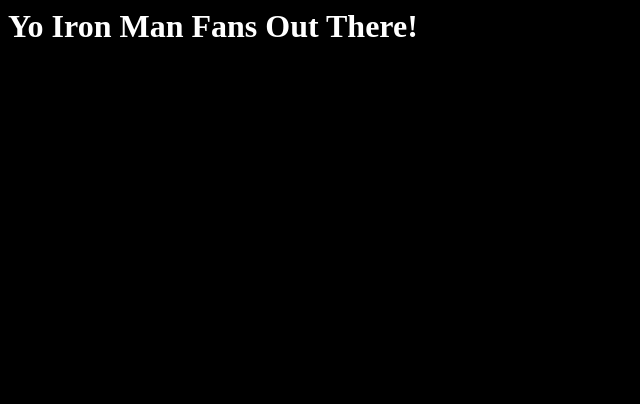
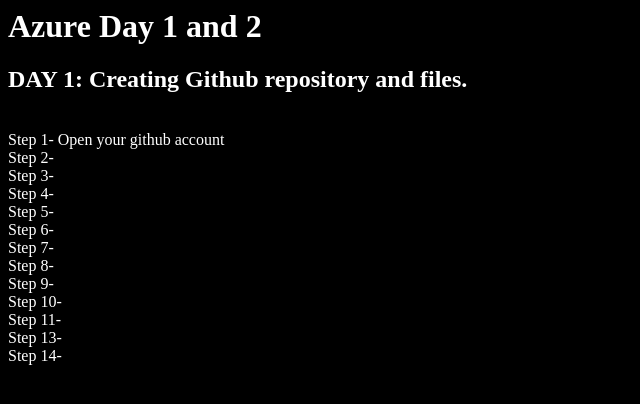
Before and after one commit to Kanchanbhale/repo5, a plain HTML site: page index.html in a window 1280 px wide. Shown: the whole page, without its empty margins (0-640 px from the left). Drawn offline with Linux system fonts and the light colour scheme.

Commit message:
Update index.html

```diff
--- a/index.html
+++ b/index.html
@@ -1,7 +1,21 @@
 <html>
   <font color = "white">
 <body bgcolor="black">
-<h1>Yo Iron Man Fans Out There!</h1>
+<h1>Azure Day 1 and 2</h1>
+  <h2>DAY 1: Creating Github repository and files.</h2>
+   <p1><br>Step 1- Open your github account
+     <br>Step 2-
+     <br>Step 3-
+     <br>Step 4-
+     <br>Step 5-
+     <br>Step 6-
+     <br>Step 7-
+     <br>Step 8-
+     <br>Step 9-
+     <br>Step 10-
+     <br>Step 11-
+     <br>Step 13-
+     <br>Step 14-
   </font>
 </body>
 </html>
```
